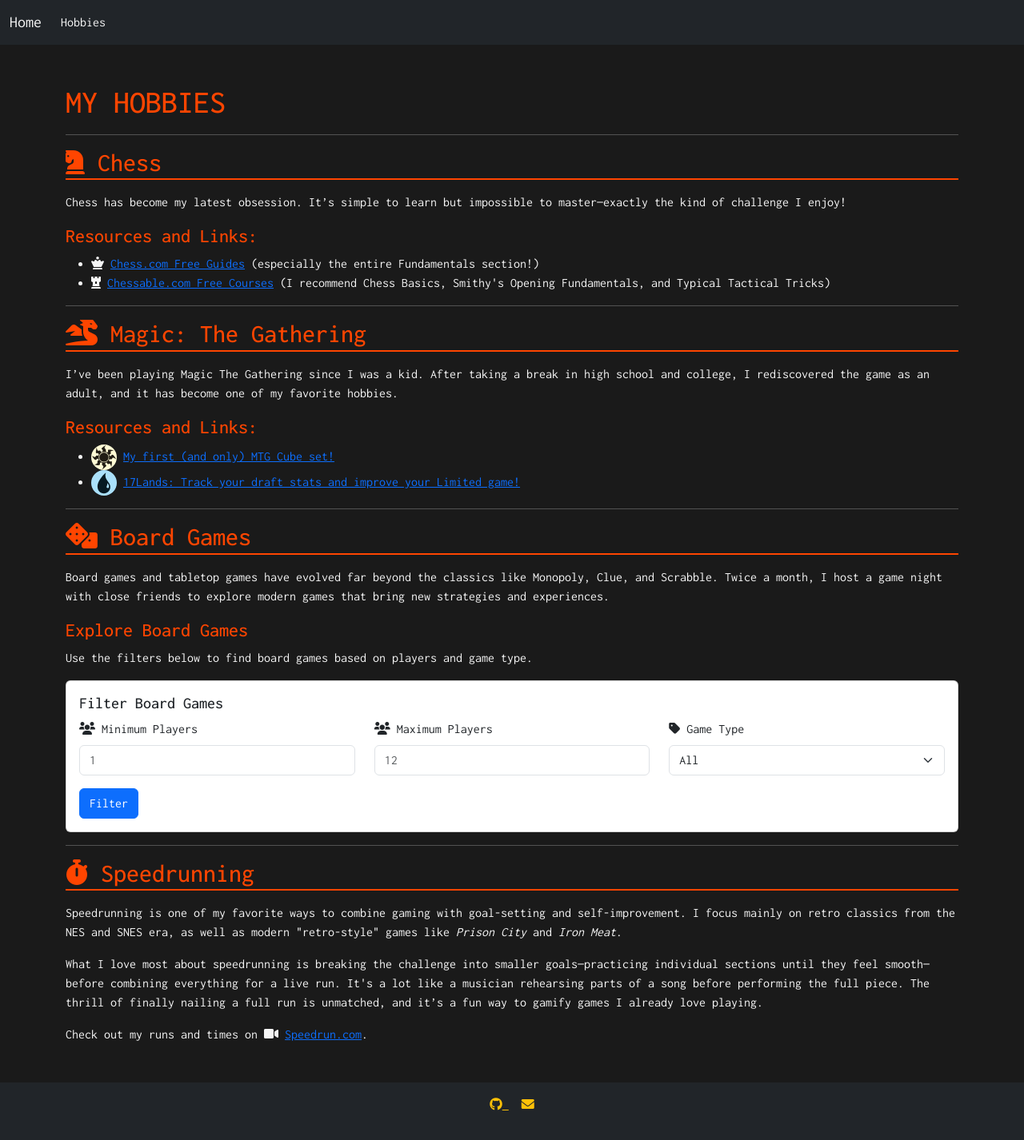
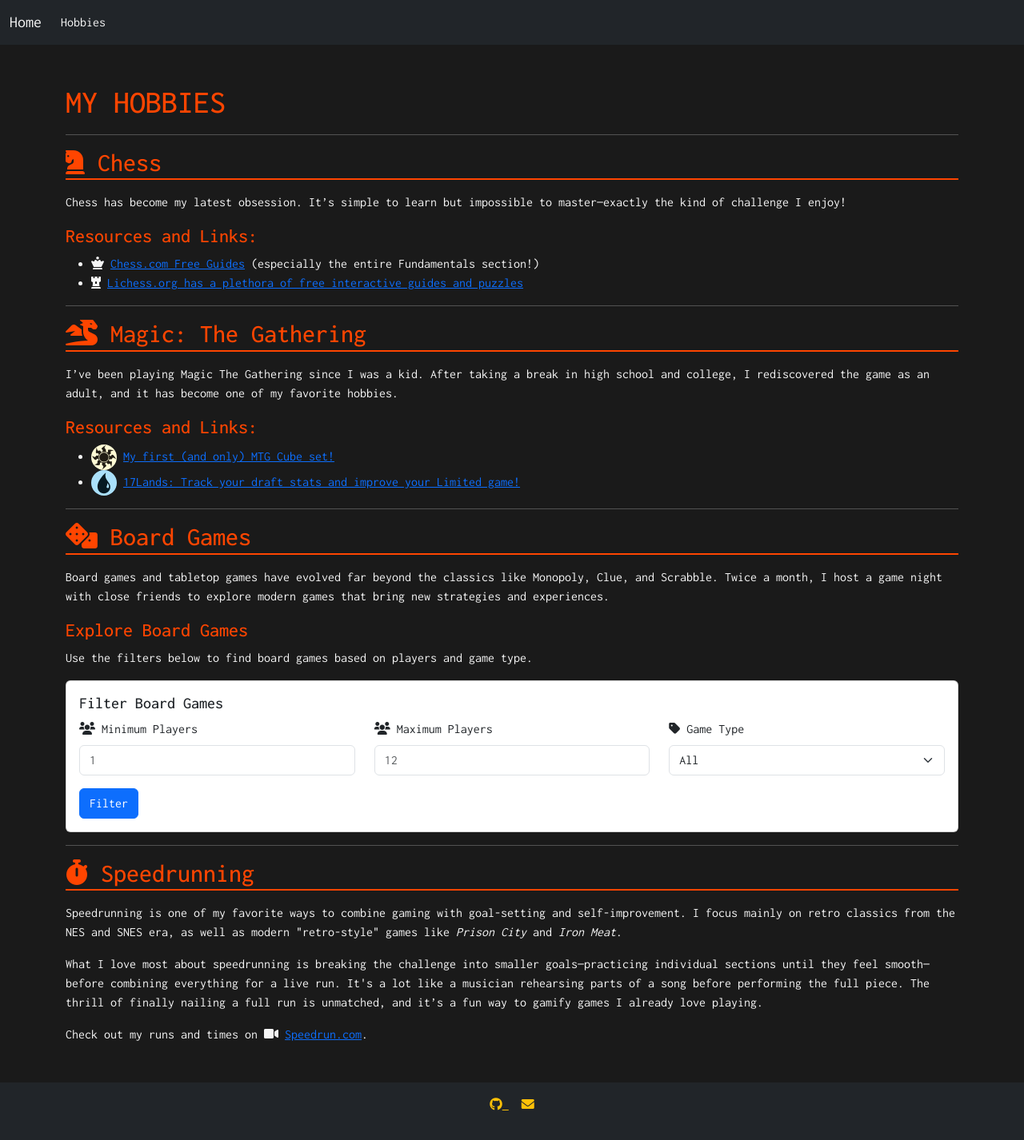
Before and after one commit to drmDev/drmDev.github.io, a Jekyll site: the page built from hobbies.md, in a window 1280 px wide. Shown: the whole page at 80% size. Built offline with Jekyll 4.4.1, drawn with Linux system fonts in a browser that asks for light colours.

Commit message:
new chess link

```diff
--- a/hobbies.md
+++ b/hobbies.md
@@ -15,7 +15,7 @@ Chess has become my latest obsession. It's simple to learn but impossible to mas
 ### Resources and Links:
 <ul>
     <li><i class="fas fa-chess-queen"></i> <a href="https://www.chess.com/lessons/guide" target="_blank" rel="noopener noreferrer">Chess.com Free Guides</a> (especially the entire Fundamentals section!)</li>
-    <li><i class="fas fa-chess-rook"></i> <a href="https://www.chessable.com/courses/all/all/free/" target="_blank" rel="noopener noreferrer">Chessable.com Free Courses</a> (I recommend Chess Basics, Smithy's Opening Fundamentals, and Typical Tactical Tricks)</li>
+    <li><i class="fas fa-chess-rook"></i> <a href="https://lichess.org/learn" target="_blank" rel="noopener noreferrer">Lichess.org has a plethora of free interactive guides and puzzles</a></li>
 </ul>
 
 ---
```
